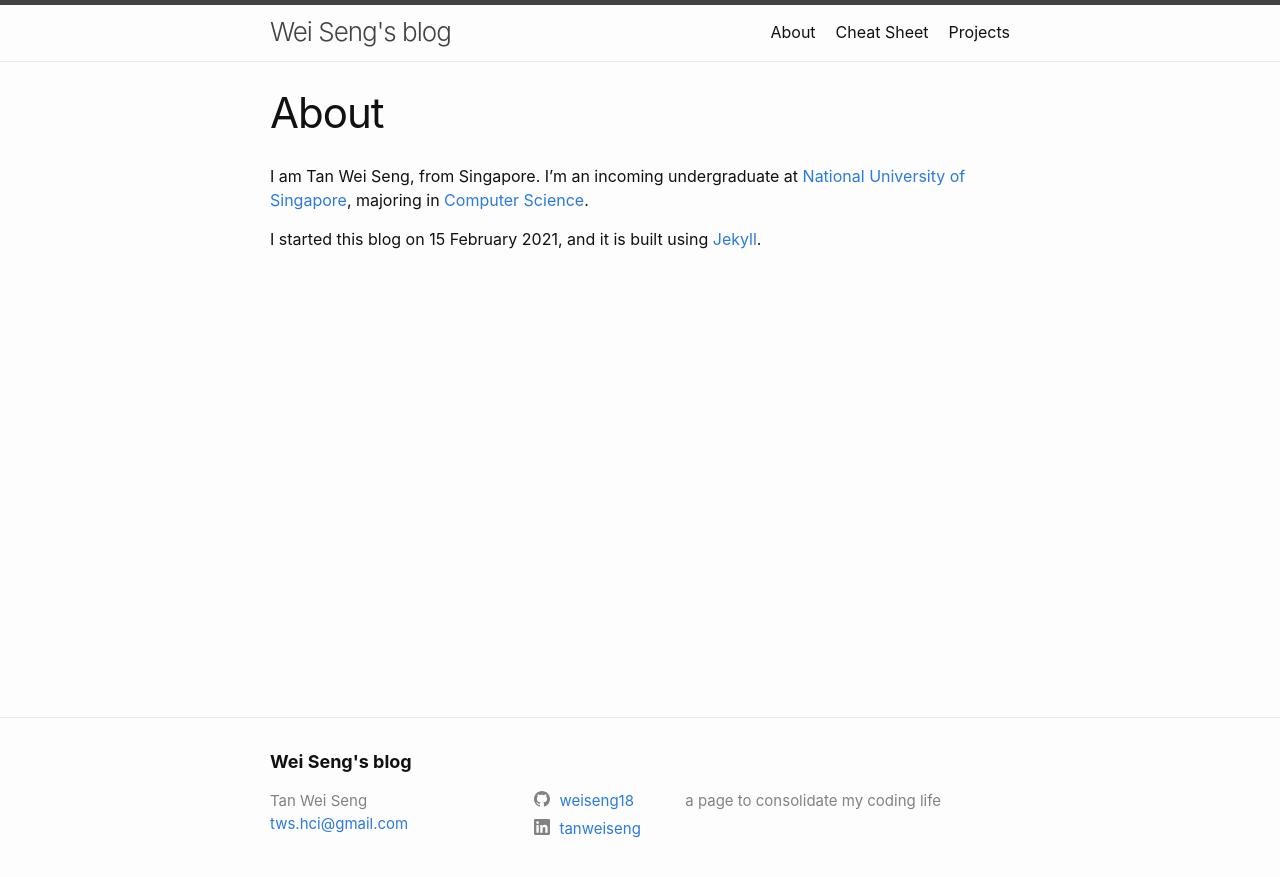
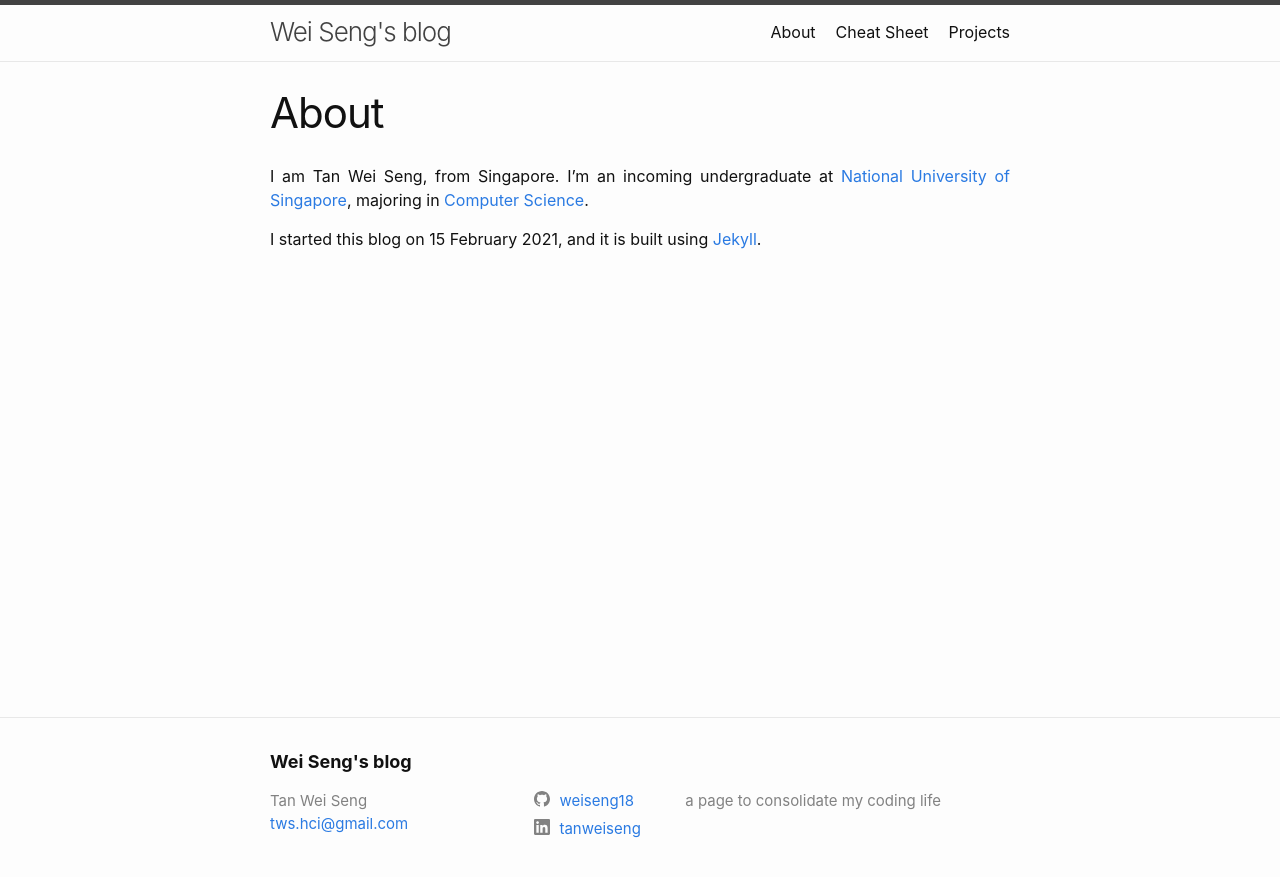
Before and after one commit to weiseng18/archived-blog, a Jekyll site: the page built from about.md, in a window 1280 px wide. Shown: the top 877 px of the page. Built offline with Jekyll 4.4.1, drawn with Linux system fonts in a browser that asks for light colours.

Commit message:
[css] move <p> text-align justify into main css so that it applies to all pages

```diff
--- a/assets/css/main.css
+++ b/assets/css/main.css
@@ -1,3 +1,7 @@
 h2, h3, h4, h5, h6 {
 	font-weight: bold;
 }
+
+p {
+	text-align: justify;
+}
--- a/assets/css/post.css
+++ b/assets/css/post.css
@@ -4,7 +4,3 @@
 	padding: 10px;
 	color: #555;
 }
-
-p {
-	text-align: justify;
-}
```
